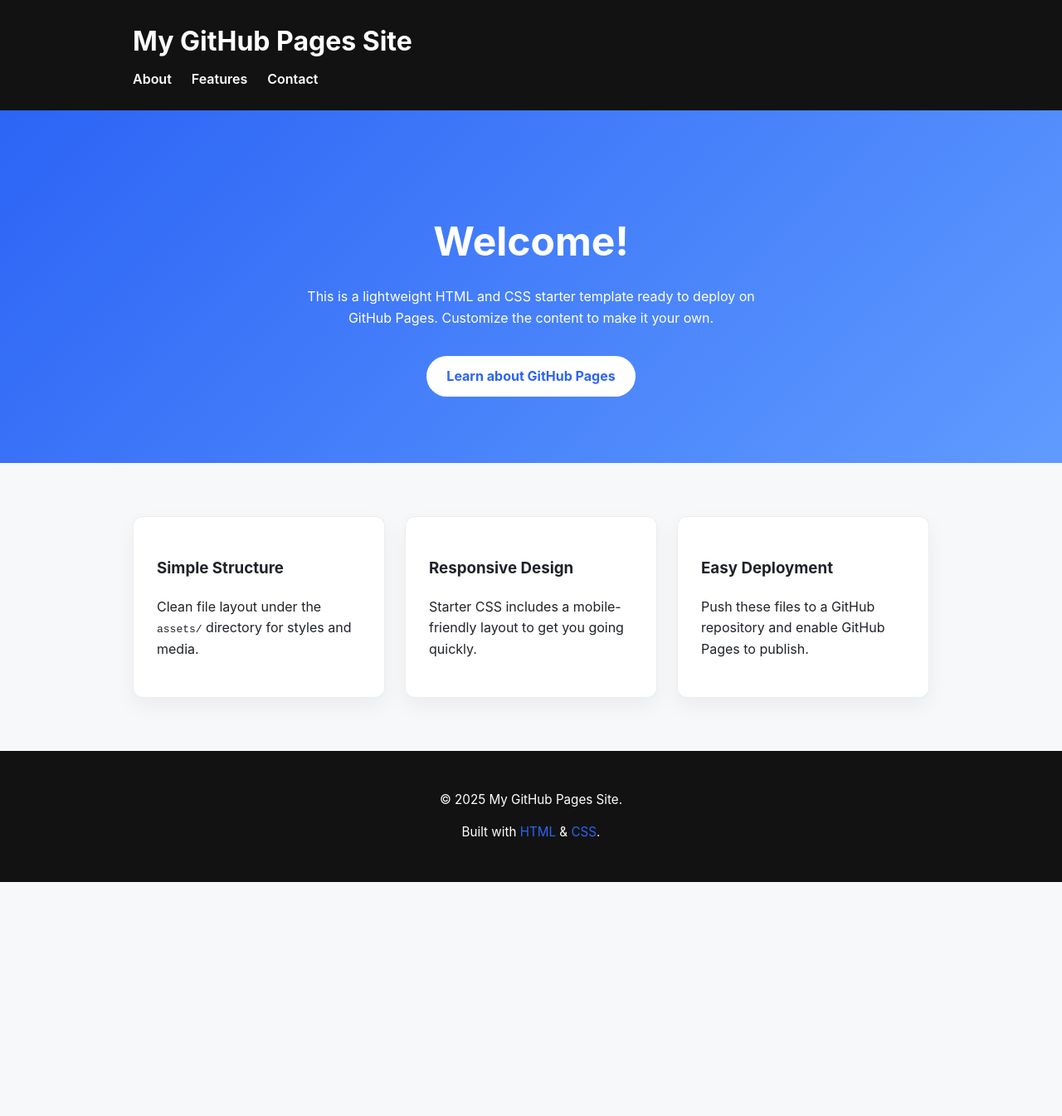
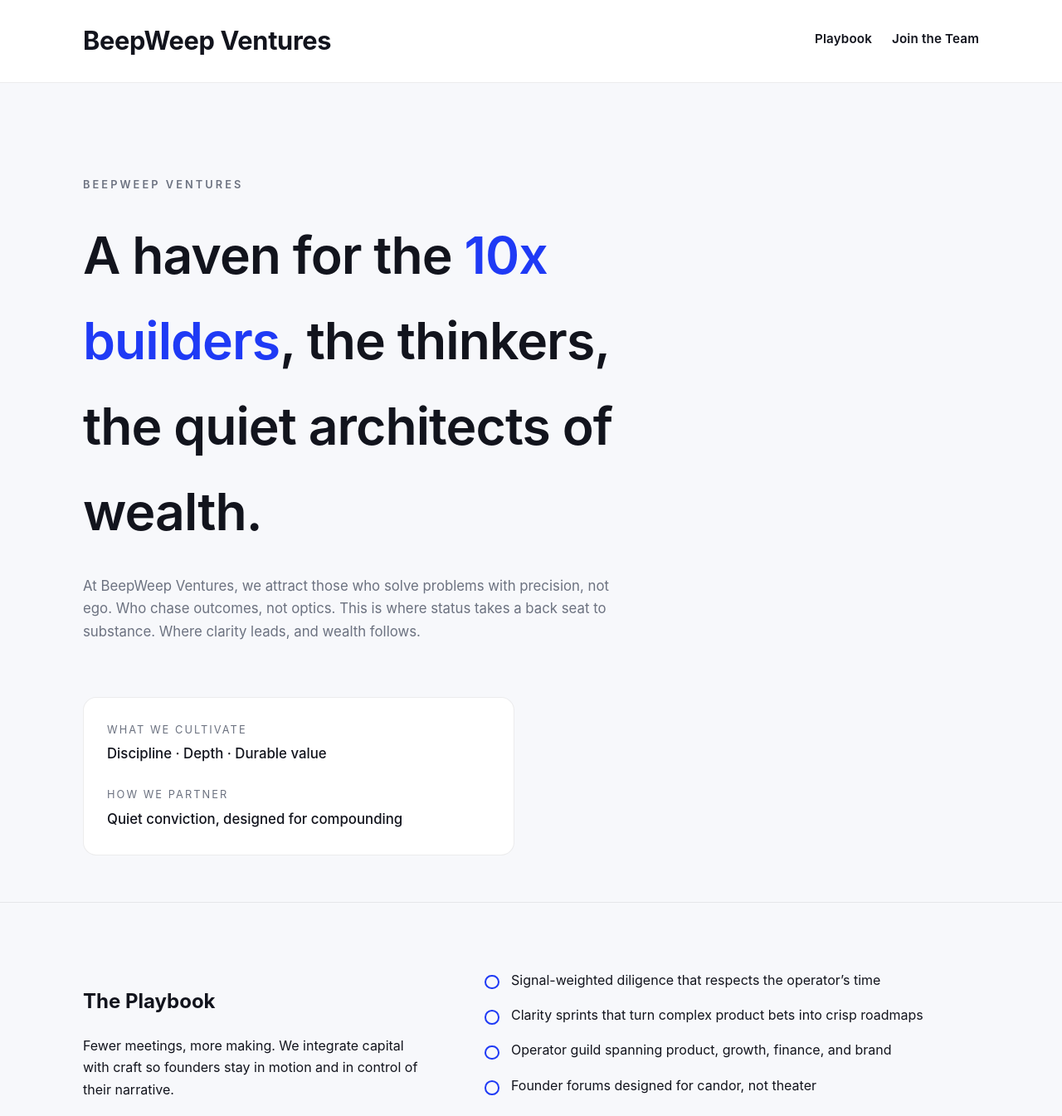
Before and after one commit to beepweep/beepweep.github.io, a plain HTML site: page index.html in a window 1280 px wide. Shown: the top 1345 px of the page at 83% size. Before the commit the page ends 1063 px from the top, so only its background shows below. Drawn offline with Linux system fonts and the light colour scheme.

Commit message:
Simplify layout and remove CTAs

```diff
--- a/assets/css/styles.css
+++ b/assets/css/styles.css
@@ -1,11 +1,13 @@
 :root {
   --font-body: "Inter", system-ui, -apple-system, BlinkMacSystemFont, "Segoe UI", sans-serif;
-  --color-bg: #f6f8fa;
-  --color-text: #1f2328;
-  --color-primary: #2c64f5;
-  --color-card-bg: #ffffff;
-  --color-border: rgba(31, 35, 40, 0.08);
-  --max-width: 960px;
+  --color-bg: #f7f8fb;
+  --color-surface: #ffffff;
+  --color-text: #12141d;
+  --color-muted: #6c7280;
+  --color-primary: #1f3af5;
+  --color-border: rgba(18, 20, 29, 0.08);
+  --color-border-strong: rgba(18, 20, 29, 0.14);
+  --max-width: 1080px;
 }
 
 * {
@@ -17,7 +19,10 @@ body {
   font-family: var(--font-body);
   background-color: var(--color-bg);
   color: var(--color-text);
-  line-height: 1.6;
+  line-height: 1.65;
+  font-synthesis: none;
+  text-rendering: optimizeLegibility;
+  -webkit-font-smoothing: antialiased;
 }
 
 a {
@@ -35,93 +40,256 @@ a:hover {
 }
 
 .site-header {
-  background-color: #121212;
-  color: #ffffff;
+  background-color: var(--color-surface);
+  color: var(--color-text);
   padding: 1.5rem 0;
+  border-bottom: 1px solid var(--color-border);
 }
 
-.site-title {
-  margin: 0 0 0.5rem;
-  font-size: clamp(1.75rem, 2.5vw, 2.5rem);
+.site-header .container {
+  display: flex;
+  align-items: center;
+  justify-content: space-between;
+  gap: 2rem;
+}
+
+.branding {
+  display: flex;
+  align-items: center;
+  gap: 0.75rem;
+}
+
+.logo {
+  font-weight: 700;
+  font-size: clamp(1.65rem, 2.4vw, 2.2rem);
+  letter-spacing: -0.01em;
 }
 
 .site-nav {
   display: flex;
   gap: 1.5rem;
   flex-wrap: wrap;
+  align-items: center;
 }
 
 .site-nav a {
-  color: #ffffff;
+  color: inherit;
+  font-weight: 600;
+  font-size: 0.95rem;
+  letter-spacing: 0.01em;
+  padding-bottom: 0.25rem;
+  border-bottom: 2px solid transparent;
+}
+
+.site-nav a:hover,
+.site-nav a:focus-visible {
+  border-bottom-color: var(--color-primary);
+}
+
+.hero {
+  padding: clamp(4.5rem, 10vw, 7rem) 0 3.5rem;
+  color: inherit;
+}
+
+.hero-content {
+  display: grid;
+  gap: clamp(2.5rem, 6vw, 4rem);
+}
+
+.hero-copy {
+  max-width: 720px;
+}
+
+.hero-copy h1 {
+  font-size: clamp(2.7rem, 5vw, 3.9rem);
+  letter-spacing: -0.015em;
+  margin: 0 0 1.5rem;
   font-weight: 600;
 }
 
-.hero {
-  padding: 5rem 0;
-  text-align: center;
-  background: linear-gradient(135deg, #2c64f5, #5f9bff);
-  color: #ffffff;
+.eyebrow {
+  font-size: 0.8rem;
+  font-weight: 600;
+  letter-spacing: 0.24em;
+  color: var(--color-muted);
+  margin: 0 0 1.5rem;
+  text-transform: uppercase;
 }
 
-.hero h2 {
-  font-size: clamp(2rem, 4vw, 3rem);
-  margin-bottom: 1rem;
+.hero-copy h1 span {
+  color: var(--color-primary);
 }
 
-.hero p {
-  margin-bottom: 2rem;
-  max-width: 560px;
-  margin-left: auto;
-  margin-right: auto;
+.bio {
+  margin: 0;
+  color: var(--color-muted);
+  font-size: 1.05rem;
+  max-width: 640px;
 }
 
-.button {
-  display: inline-block;
-  background-color: #ffffff;
-  color: #2c64f5;
-  padding: 0.75rem 1.5rem;
-  border-radius: 999px;
-  font-weight: 700;
-  transition: transform 0.2s ease, box-shadow 0.2s ease;
+.hero-footnotes {
+  display: grid;
+  gap: 1.5rem;
+  padding: 1.75rem;
+  background: var(--color-surface);
+  border-radius: 16px;
+  border: 1px solid var(--color-border);
+  max-width: 520px;
 }
 
-.button:hover {
-  transform: translateY(-2px);
-  box-shadow: 0 12px 24px rgba(0, 0, 0, 0.12);
+.footnote {
+  display: flex;
+  flex-direction: column;
+  gap: 0.35rem;
 }
 
-.features {
-  padding: 4rem 0;
+.label {
+  font-size: 0.8rem;
+  text-transform: uppercase;
+  letter-spacing: 0.16em;
+  color: var(--color-muted);
+}
+
+.value {
+  font-size: 1.05rem;
+  font-weight: 500;
+}
+
+.section {
+  padding: clamp(3.75rem, 7vw, 5rem) 0;
+}
+
+.columns {
+  display: flex;
+  flex-wrap: wrap;
+  gap: clamp(2rem, 5vw, 4rem);
+  align-items: flex-start;
+}
+
+.section-copy {
+  flex: 1 1 380px;
+}
+
+.section-copy.narrow {
+  max-width: 420px;
+}
+
+.list-check {
+  flex: 1 1 320px;
+  list-style: none;
+  margin: 0;
+  padding: 0;
+  display: grid;
+  gap: 1rem;
+}
+
+.list-check li {
+  position: relative;
+  padding-left: 2rem;
+}
+
+.list-check li::before {
+  content: "";
+  position: absolute;
+  left: 0;
+  top: 0.45rem;
+  width: 0.85rem;
+  height: 0.85rem;
+  border-radius: 50%;
+  border: 2px solid var(--color-primary);
+}
+
+.section.manifesto {
+  border-top: 1px solid var(--color-border);
+}
+
+.section.focus {
+  background: var(--color-surface);
 }
 
 .grid {
   display: grid;
-  gap: 1.5rem;
+}
+
+.grid.minimal {
+  gap: clamp(1.75rem, 4vw, 2.5rem);
   grid-template-columns: repeat(auto-fit, minmax(220px, 1fr));
 }
 
-.card {
-  background-color: var(--color-card-bg);
+.tile {
+  padding: 1.5rem;
   border: 1px solid var(--color-border);
-  border-radius: 12px;
-  padding: 1.75rem;
-  box-shadow: 0 10px 25px rgba(15, 23, 42, 0.05);
+  border-radius: 14px;
+  background: #ffffff;
+  transition: border-color 0.2s ease, transform 0.2s ease;
+}
+
+.tile:hover {
+  border-color: var(--color-primary);
+  transform: translateY(-4px);
+}
+
+.section.join {
+  border-top: 1px solid var(--color-border);
 }
 
 .site-footer {
-  padding: 2rem 0;
-  text-align: center;
-  background-color: #121212;
-  color: #ffffff;
+  padding: 2.5rem 0;
+  background-color: var(--color-surface);
+  color: inherit;
+  border-top: 1px solid var(--color-border);
   font-size: 0.95rem;
 }
 
-@media (max-width: 600px) {
-  .site-nav {
-    justify-content: center;
+.footer-content {
+  display: flex;
+  flex-wrap: wrap;
+  gap: 1.25rem;
+  justify-content: space-between;
+  align-items: center;
+}
+
+.footer-links {
+  display: flex;
+  gap: 1.5rem;
+  align-items: center;
+}
+
+.footer-icon {
+  display: inline-flex;
+  align-items: center;
+  justify-content: center;
+}
+
+@media (max-width: 900px) {
+  .site-header .container {
+    display: flex;
+    flex-direction: column;
+    gap: 1rem;
+    align-items: flex-start;
   }
 
-  .hero {
-    padding: 3.5rem 0;
+  .site-nav {
+    gap: 1rem;
+  }
+
+  .footer-content {
+    flex-direction: column;
+    align-items: flex-start;
+  }
+
+  .footer-links {
+    flex-wrap: wrap;
+    row-gap: 0.5rem;
   }
 }
+
+@media (max-width: 640px) {
+  .hero-footnotes {
+    padding: 1.25rem;
+  }
+
+  .list-check li {
+    padding-left: 1.75rem;
+  }
+}
--- a/index.html
+++ b/index.html
@@ -3,65 +3,111 @@
   <head>
     <meta charset="utf-8" />
     <meta name="viewport" content="width=device-width, initial-scale=1" />
-    <title>My GitHub Pages Site</title>
-    <meta name="description" content="A simple static website hosted on GitHub Pages." />
+    <title>BeepWeep Ventures</title>
+    <meta name="description" content="BeepWeep Ventures backs bold founders with capital, craft, and community." />
     <link rel="stylesheet" href="assets/css/styles.css" />
   </head>
   <body>
     <header class="site-header">
       <div class="container">
-        <h1 class="site-title">My GitHub Pages Site</h1>
+        <div class="branding">
+          <span class="logo">BeepWeep Ventures</span>
+        </div>
         <nav class="site-nav">
-          <a href="#about">About</a>
-          <a href="#features">Features</a>
-          <a href="#contact">Contact</a>
+          <a href="#playbook">Playbook</a>
+          <a href="#careers">Join the Team</a>
         </nav>
       </div>
     </header>
 
     <main>
-      <section class="hero" id="about">
-        <div class="container">
-          <h2>Welcome!</h2>
-          <p>
-            This is a lightweight HTML and CSS starter template ready to deploy on
-            GitHub Pages. Customize the content to make it your own.
-          </p>
-          <a class="button" href="https://pages.github.com/" target="_blank" rel="noopener noreferrer">Learn about GitHub Pages</a>
+      <section class="hero" id="top">
+        <div class="container hero-content">
+          <div class="hero-copy">
+            <p class="eyebrow">BeepWeep Ventures</p>
+            <h1>
+              A haven for the <span>10x builders</span>, the thinkers, the quiet architects of wealth.
+            </h1>
+            <p class="bio">
+              At BeepWeep Ventures, we attract those who solve problems with precision, not ego. Who chase outcomes, not optics.
+              This is where status takes a back seat to substance. Where clarity leads, and wealth follows.
+            </p>
+          </div>
+          <div class="hero-footnotes">
+            <div class="footnote">
+              <span class="label">What we cultivate</span>
+              <span class="value">Discipline · Depth · Durable value</span>
+            </div>
+            <div class="footnote">
+              <span class="label">How we partner</span>
+              <span class="value">Quiet conviction, designed for compounding</span>
+            </div>
+          </div>
         </div>
       </section>
 
-      <section class="features" id="features">
-        <div class="container grid">
-          <article class="card">
-            <h3>Simple Structure</h3>
-            <p>Clean file layout under the <code>assets/</code> directory for styles and media.</p>
-          </article>
-          <article class="card">
-            <h3>Responsive Design</h3>
-            <p>Starter CSS includes a mobile-friendly layout to get you going quickly.</p>
-          </article>
-          <article class="card">
-            <h3>Easy Deployment</h3>
-            <p>Push these files to a GitHub repository and enable GitHub Pages to publish.</p>
-          </article>
+      <section class="section manifesto" id="playbook">
+        <div class="container columns">
+          <div class="section-copy narrow">
+            <h2>The Playbook</h2>
+            <p>
+              Fewer meetings, more making. We integrate capital with craft so founders stay in motion and in control of their narrative.
+            </p>
+          </div>
+          <ul class="list-check">
+            <li>Signal-weighted diligence that respects the operator’s time</li>
+            <li>Clarity sprints that turn complex product bets into crisp roadmaps</li>
+            <li>Operator guild spanning product, growth, finance, and brand</li>
+            <li>Founder forums designed for candor, not theater</li>
+          </ul>
+        </div>
+      </section>
+
+      <section class="section focus" id="portfolio">
+        <div class="container">
+          <h2>Focus Areas</h2>
+          <div class="grid minimal">
+            <article class="tile">
+              <h3>Systems</h3>
+              <p>Infrastructure, developer tools, and automation layers built for resilience and scale.</p>
+            </article>
+            <article class="tile">
+              <h3>Human Advantage</h3>
+              <p>Intelligent interfaces, applied AI, and products that compound human creativity.</p>
+            </article>
+            <article class="tile">
+              <h3>Capital Markets</h3>
+              <p>New rails for commerce, risk, and liquidity that unlock long-term wealth creation.</p>
+            </article>
+          </div>
+        </div>
+      </section>
+
+      <section class="section join" id="careers">
+        <div class="container columns">
+          <div class="section-copy narrow">
+            <h2>Join the Team</h2>
+            <p>
+              We look for patient builders with sharp instincts and a bias for quiet execution. Bring your craft and your compass.
+            </p>
+          </div>
         </div>
       </section>
     </main>
 
-    <footer class="site-footer" id="contact">
-      <div class="container">
-        <p>&copy; <span id="current-year"></span> My GitHub Pages Site.</p>
-        <p>
-          Built with <a href="https://developer.mozilla.org/en-US/docs/Web/HTML" target="_blank" rel="noopener noreferrer">HTML</a>
-          &amp;
-          <a href="https://developer.mozilla.org/en-US/docs/Web/CSS" target="_blank" rel="noopener noreferrer">CSS</a>.
-        </p>
+    <footer class="site-footer">
+      <div class="container footer-content">
+        <p>&copy; 2015 - 2025 BeepWeep Ventures | All rights reserved.</p>
+        <nav class="footer-links">
+          <a href="#" aria-label="Privacy Policy">Privacy Policy</a>
+          <a href="#" aria-label="Terms of Use">Terms of Use</a>
+          <a class="footer-icon" href="https://github.com/beepweep/beepweep.github.io" target="_blank" rel="noopener noreferrer" aria-label="BeepWeep Ventures on GitHub">
+            <svg width="22" height="22" viewBox="0 0 16 16" fill="currentColor" aria-hidden="true">
+              <path d="M8 0C3.58 0 0 3.58 0 8a8 8 0 0 0 5.47 7.59c.4.07.55-.17.55-.38 0-.19-.01-.82-.01-1.49-2.01.37-2.53-.49-2.69-.94-.09-.23-.48-.94-.82-1.13-.28-.15-.68-.52-.01-.53.63-.01 1.08.58 1.23.82.72 1.21 1.87.87 2.33.66.07-.52.28-.87.51-1.07-1.78-.2-3.64-.89-3.64-3.95 0-.87.31-1.59.82-2.15-.08-.2-.36-1.02.08-2.12 0 0 .67-.21 2.2.82a7.52 7.52 0 0 1 2-.27c.68 0 1.36.09 2 .27 1.53-1.04 2.2-.82 2.2-.82.44 1.1.16 1.92.08 2.12.51.56.82 1.27.82 2.15 0 3.07-1.87 3.75-3.65 3.95.29.25.54.73.54 1.48 0 1.07-.01 1.93-.01 2.2 0 .21.15.46.55.38A8.01 8.01 0 0 0 16 8c0-4.42-3.58-8-8-8Z" />
+            </svg>
+          </a>
+        </nav>
       </div>
     </footer>
-
-    <script>
-      document.getElementById('current-year').textContent = new Date().getFullYear();
-    </script>
   </body>
 </html>
```
